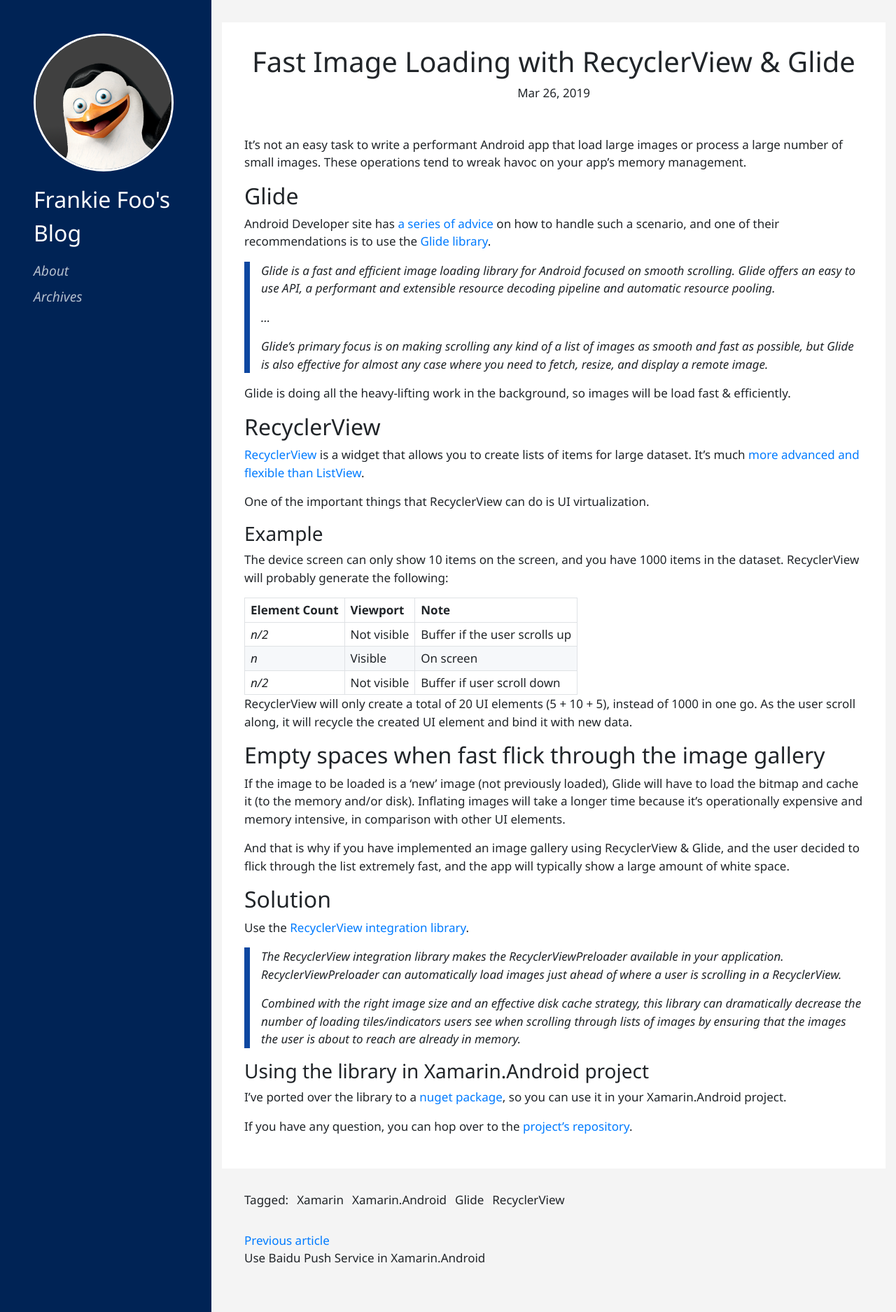
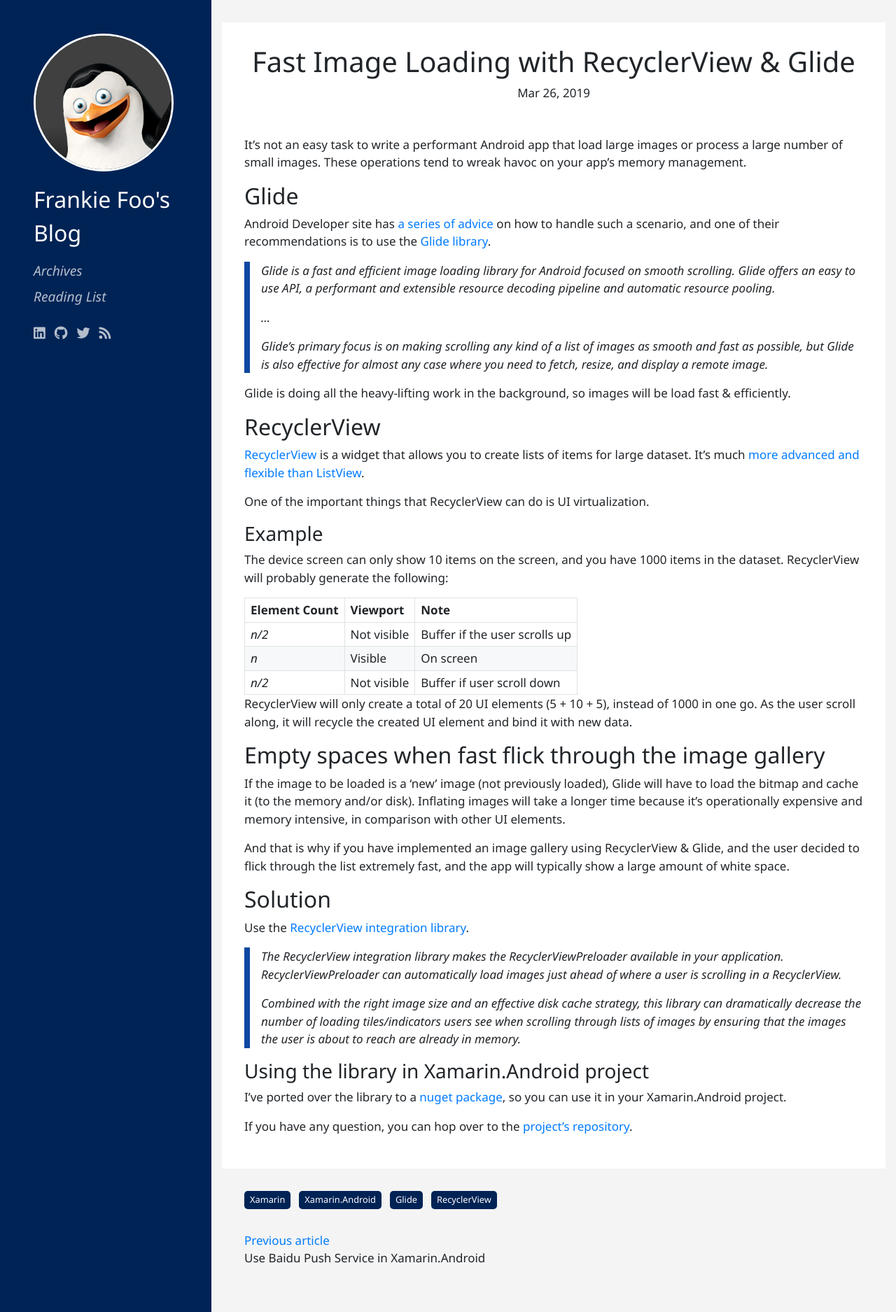
Before and after one commit to xyfoo/xyfoo.github.io, a Jekyll site: the page built from index.md, in a window 1280 px wide. Shown: the whole page at 70% size. Built offline with Jekyll 4.4.1, drawn with Linux system fonts in a browser that asks for light colours; nearby versions of some CDN libraries; some web fonts are replaced; comment, search, counter and statistics services are not loaded.

Commit message:
Add reading list & move about link to sidebar

```diff
--- a/_layouts/default.html
+++ b/_layouts/default.html
@@ -7,9 +7,22 @@
     <div class="default-layout">
         <nav class="sidebar">
             <img class="avatar" src="{{ '/assets/img/avatar.png' | absolute_url }}" />
-            <div class="title">Frankie Foo's Blog</div>
-            <a class="nav-link" href="/about-me">About</a>
+            <a class="title" href="/">Frankie Foo's Blog</a>
             <a class="nav-link" href="/archives">Archives</a>
+            <a class="nav-link" href="/reading-list">Reading List</a>
+            <div style="padding: 1rem 0;">
+                <a class="nav-link icon-link" href="https://www.linkedin.com/in/frankiefoo/" target="_blank">
+                    <i class="fab fa-linkedin fa-1x"></i>
+                </a>
+                <a class="nav-link icon-link" href="https://www.github.com/xyfoo" target="_blank">
+                    <i class="fab fa-github fa-1x"></i>
+                </a>
+                <a class="nav-link icon-link" href="https://www.twitter.com/frankiefoo732" target="_blank">
+                    <i class="fab fa-twitter fa-1x"></i>
+                </a>
+                <a class="nav-link icon-link" href="/feed.xml" target="_blank">
+                    <i class="fas fa-rss fa-1x"></i>
+                </a>
         </nav>
         <main aria-label='Content' class="container-fluid">
             {{ content }}
--- a/_layouts/home.html
+++ b/_layouts/home.html
@@ -29,12 +29,12 @@ comments: false
         </div>
     </div>
     <!-- Post tags -->
-    <div style="display: flex; margin-top: 2rem; padding: 0rem 2rem; flex-wrap: wrap">
-        <div class="article-tag">Tagged: </div>
+    <div class="tags">
         {% for tag in post.tags %}
         <div class="article-tag">{{ tag }}</div>
         {% endfor %}
     </div>
+
     <!-- Other posts -->
     <div style="display: flex; justify-content: space-between; margin-top: 2rem; padding: 0rem 2rem;">
         {% if post.previous.url %}
--- a/posts.html
+++ b/archives.html
@@ -1,7 +1,7 @@
 ---
 layout: default
-title: Posts
-permalink: /posts/
+title: Archives
+permalink: /archives/
 ---
 
 <h2>{{ page.list_title | default: "Posts" }}</h2>
--- a/assets/css/site.scss
+++ b/assets/css/site.scss
@@ -2,7 +2,6 @@
 ---
 
 /*
-
 Color palette: https://material.io/resources/color/#!/?view.left=1&view.right=0&primary.color=0f4c82&secondary.color=FFFFFF
 */
 
@@ -10,6 +9,7 @@ $primary-color: #0d4a82;
 $primary-text-color: #FFFFFF;
 $primary-light-color: #4b75b2;
 $primary-dark-color: #002355;
+$alt-text-color: #000000;
 
 body {
     font-family: "Segoe UI", "Segoe UI Web Regular", "Segoe UI Regular WestEuropean", "Segoe UI", Tahoma, Arial, Roboto, "Helvetica Neue", sans-serif, "Apple Color Emoji", "Segoe UI Emoji", "Segoe UI Symbol";
@@ -71,15 +71,29 @@ div>.highlight {
     margin-right: auto;
 }
 
-.article-tag {
-    margin-right: 0.75rem;
-}
-
 .default-layout {
     /* Shared layout */
     display: flex;
     flex-direction: row;
     max-height: 100vh;
+}
+
+article {
+    .tags {
+        display: flex;
+        margin-top: 2rem;
+        padding: 0rem 2rem;
+        flex-wrap: wrap
+    }
+
+    .article-tag {
+        margin-right: 0.75rem;
+        padding: 0.2rem 0.5rem;
+        background-color: $primary-dark-color;
+        color: $primary-text-color;
+        border-radius: 5px;
+        font-size: 0.8rem;
+    }
 }
 
 .sidebar {
@@ -89,11 +103,15 @@ div>.highlight {
     color: $primary-text-color;
     display: flex;
     flex-direction: column;
+    height: 100vh;
 
 
     .title {
+        display: block;
         padding: 1rem 0;
         font-size: 2rem;
+        text-decoration: none;
+        color: $primary-text-color;
     }
 
     .nav-link {
@@ -104,6 +122,12 @@ div>.highlight {
         font-size: 1.2rem;
         opacity: 0.7;
         padding-bottom: 0.5rem;
+    }
+
+    .icon-link {
+        display: inline;
+        margin-right: 0.5rem;
+        padding: 0;
     }
 
     img.avatar {
@@ -119,6 +143,44 @@ main {
     overflow: scroll;
 }
 
+#sysk {
+    .cards {
+        display: flex;
+        flex-wrap: wrap;
+
+        .card {
+            display: flex;
+            flex-direction: row;
+            align-items: center;
+            color: $alt-text-color;
+            padding: 1rem;
+            margin-bottom: 0.5rem;
+            margin-right: 0.5rem;
+            width: 30ch;
+
+            .icon {
+                width: 5rem;
+                height: 5rem;
+                margin-right: 1rem;
+            }
+
+            .title {
+                display: inline;
+                font-size: 1.5rem;
+                font-weight: 700;
+                word-wrap: break-word;
+            }
+        }
+
+        .card:hover {
+            text-decoration: none;
+            background-color: $primary-dark-color;
+            color: $primary-text-color;
+        }
+    }
+
+}
+
 @media (max-width: 720px) {
     .default-layout {
         flex-direction: column;
@@ -127,5 +189,14 @@ main {
 
     .sidebar {
         align-items: center;
+        height: unset;
+    }
+
+    #sysk {
+        .cards {
+            .card {
+                width: 100%;
+            }
+        }
     }
 }
```
Also changed, not shown: about-me.html (deleted, +0 -23 lines), reading-list.html (added, +39 -0 lines), reading-list/programmming/csharp.md (added, +6 -0 lines), reading-list/programmming/css.md (added, +6 -0 lines), reading-list/programmming/html.md (added, +6 -0 lines), reading-list/programmming/javascript.md (added, +6 -0 lines), reading-list/programmming/others.md (added, +6 -0 lines), reading-list/programmming/vue.md (added, +6 -0 lines), reading-list/programmming/xamarin.md (added, +6 -0 lines).
